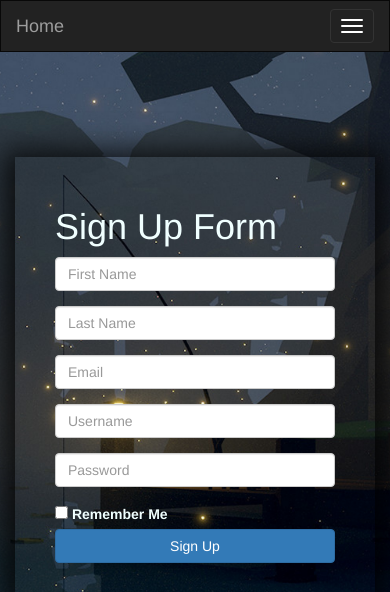
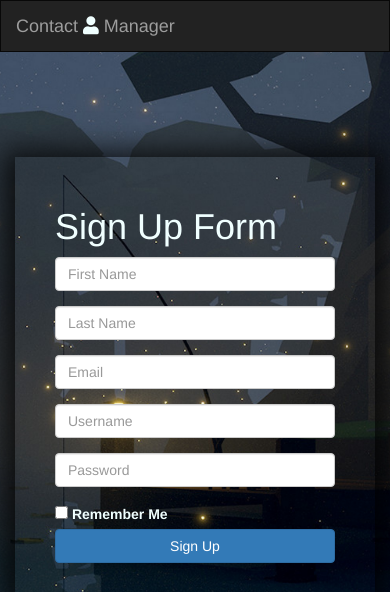
Before and after one commit to hiranosasuke/group8, a PHP site: page /signup.php in a window 390 px wide. Shown: the top 592 px of the page. Run offline with PHP 8.4, Linux system fonts and the light colour scheme; some libraries are stand-ins or nearby versions.

Commit message:
Changed Navbar and Added Header
I removed the hamburger menu and changed our brand logo
I also included the font awesome CDN if you guys wanna use that.
I also changed the way our pages are set up, just use the include once function at the top of the page so you dont have
to retype all of the dependencies

```diff
--- /dev/null
+++ b/header.php
@@ -0,0 +1,18 @@
+
+<head lang="en">
+	<meta charset="utf-8">
+	<meta name="viewport" content="width=device-width, initial-scale=1.0">
+	<!-- Latest compiled and minified CSS-->
+	<link rel="stylesheet" href="https://maxcdn.bootstrapcdn.com/bootstrap/3.3.7/css/bootstrap.min.css">
+
+	<!-- jQuery library-->
+	<script src="https://ajax.googleapis.com/ajax/libs/jquery/3.2.1/jquery.min.js"></script>
+
+	<!-- Latest compiled JavaScript -->
+	<script src="https://maxcdn.bootstrapcdn.com/bootstrap/3.3.7/js/bootstrap.min.js"></script>
+	<link rel="stylesheet" type="text/css" href="css/styles.css">
+	<script src="https://ajax.googleapis.com/ajax/libs/angularjs/1.6.4/angular.min.js"></script>
+	<script src="js/script.js"></script>
+  <!-- Font Awesome CDN -->
+	<link rel="stylesheet" href="https://use.fontawesome.com/releases/v5.0.13/css/all.css" integrity="sha384-DNOHZ68U8hZfKXOrtjWvjxusGo9WQnrNx2sqG0tfsghAvtVlRW3tvkXWZh58N9jp" crossorigin="anonymous">
+</head>
--- a/signup.php
+++ b/signup.php
@@ -1,32 +1,15 @@
 <!-- <script src="https://ajax.googleapis.com/ajax/libs/angularjs/1.6.4/angular.min.js"></script> -->
 <!DOCTYPE HTML>
 <html>
-<head lang="en">
-	<meta charset="utf-8">
-	<meta name="viewport" content="width=device-width, initial-scale=1.0">
-	<!-- Latest compiled and minified CSS -->
-	<link rel="stylesheet" href="https://maxcdn.bootstrapcdn.com/bootstrap/3.3.7/css/bootstrap.min.css">
-
-	<!-- jQuery library -->
-	<script src="https://ajax.googleapis.com/ajax/libs/jquery/3.2.1/jquery.min.js"></script>
-
-	<!-- Latest compiled JavaScript -->
-	<script src="https://maxcdn.bootstrapcdn.com/bootstrap/3.3.7/js/bootstrap.min.js"></script>
-	<link rel="stylesheet" type="text/css" href="css/styles.css">
-	<script src="https://ajax.googleapis.com/ajax/libs/angularjs/1.6.4/angular.min.js"></script>
-	<script src="js/script.js"></script>
-</head>
+<?php
+  include_once 'header.php';
+ ?>
 
 <body>
 <nav class="navbar navbar-inverse">
 	<div class="container-fluid">
 		<div class="navbar-header">
-			<button type="button" class="navbar-toggle" data-toggle="collapse" data-target="#myNavbar">
-				<span class="icon-bar"></span>
-				<span class="icon-bar"></span>
-				<span class="icon-bar"></span>
-			</button>
-			<a class="navbar-brand" href="index.php">Home</a>
+			<a class="navbar-brand" href="index.php">Contact <i class="fa fa-user"></i> Manager</a>
 		</div>
 		<div class="collapse navbar-collapse" id="myNavBar">
 
```
Also changed, not shown: index.php (+5 -26 lines).
